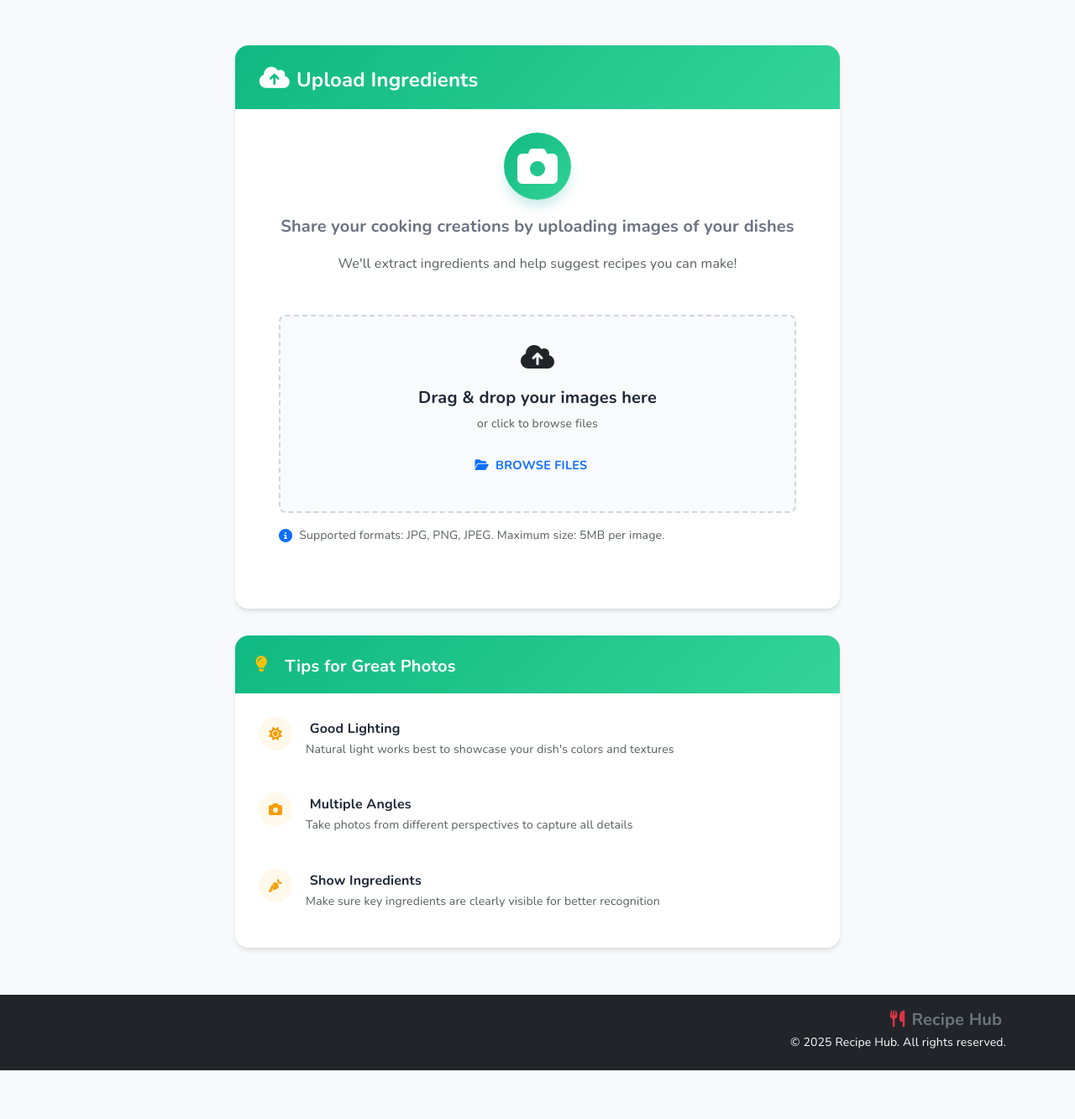
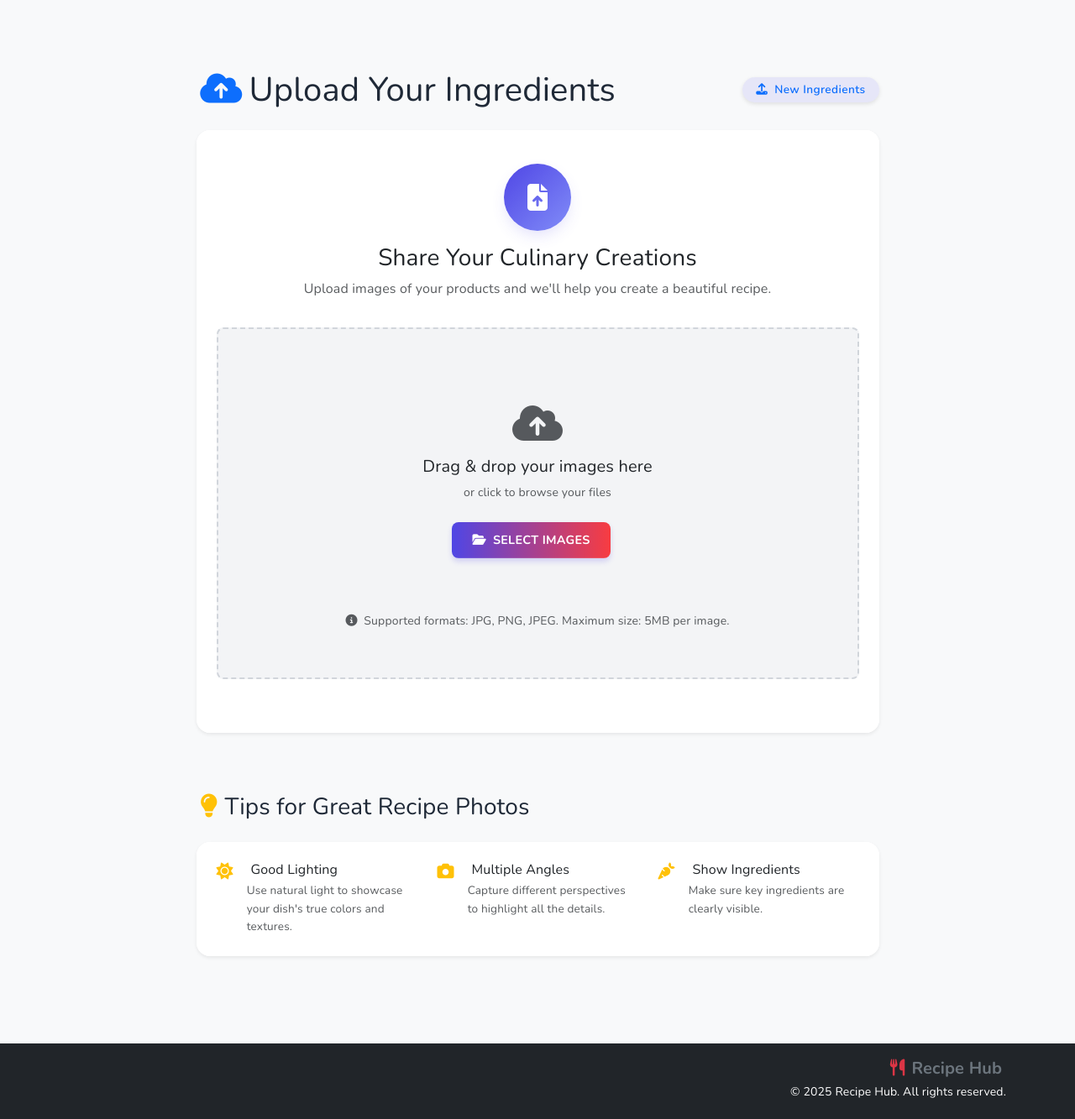
Before and after one commit to vladbortnik/recipe-web-app, a Flask app: page /upload in a window 1280 px wide. Shown: the part 72-1405 px from the top of the page at 84% size. Before the commit the page ends 1347 px from the top, so only its background shows below. Run offline with Flask 3, Linux system fonts and the light colour scheme; the visitor is signed in with stand-in values (Sample User, id 1); some libraries are stand-ins or nearby versions.

Commit message:
feat: new website UI

```diff
--- a/app/templates/upload.html
+++ b/app/templates/upload.html
@@ -1,105 +1,122 @@
-<!-- templates/upload.html -->
 {% extends "layout.html" %}
 
-{% block title %} Upload | Recipe Hub {% endblock %}
+{% block title %}Upload Ingredients | Recipe Hub{% endblock %}
 
 {% block content %}
-<div class="container mt-4">
-   <div class="row">
-      <div class="col-lg-8 mx-auto" data-aos="fade-up" data-aos-duration="800">
-         <div class="card">
-            <div class="card-header">
-               <h4 class="mb-0"><i class="fas fa-cloud-upload-alt me-2"></i>Upload Ingredients</h4>
-            </div>
-            <div class="card-body">
-               <div class="text-center mb-4">
-                  <div class="upload-icon-container mb-3">
-                     <i class="fas fa-camera fa-3x"></i>
-                  </div>
-                  <p class="lead fw-bold">Share your cooking creations by uploading images of your dishes</p>
-                  <p class="text-muted">We'll extract ingredients and help suggest recipes you can make!</p>
+<div class="container py-5 py-lg-7">
+    <div class="row justify-content-center">
+        <div class="col-lg-10 col-xl-9" data-aos="fade-up" data-aos-duration="800">
+            <!-- Upload Section Header -->
+            <div class="d-flex justify-content-between align-items-center mb-4">
+                <h2 class="h1 mb-0">
+                    <i class="fas fa-cloud-upload-alt text-primary me-2"></i>Upload Your Ingredients
+                </h2>
+                <span class="badge bg-soft-primary text-primary px-3 py-2 rounded-pill">
+                    <i class="fas fa-upload me-1"></i> New Ingredients
+                </span>
             </div>
 
-               <form method="POST" enctype="multipart/form-data" class="p-md-4 p-3">
+            <!-- Main Upload Card -->
+            <div class="card border-0 shadow-sm mb-4">
+                <div class="card-body p-4">
+                    <div class="text-center py-3">
+                        <div class="upload-icon-container mx-auto mb-3">
+                            <i class="fas fa-file-upload fa-2x"></i>
+                        </div>
+                        <h3 class="h3 mb-2">Share Your Culinary Creations</h3>
+                        <p class="text-muted mb-3">Upload images of your products and we'll help you create a beautiful recipe.</p>
+                    </div>
+
+                    <form method="POST" enctype="multipart/form-data" class="needs-validation" novalidate>
                         {{ form.hidden_tag() }}
 
-                  <div class="form-group mb-4">
-                     <div class="file-upload-wrapper">
-                        <div class="file-upload-message">
-                           <i class="fas fa-cloud-upload-alt fa-2x mb-3"></i>
-                           <h5 class="mb-2">Drag & drop your images here</h5>
-                           <p class="mb-3 text-muted small">or click to browse files</p>
-                           <label for="{{ form.images.id }}" class="btn btn-outline-primary btn-sm px-4">
-                              <i class="fas fa-folder-open me-2"></i>Browse Files
+                        <div class="file-upload-wrapper mb-4" data-aos="fade-up" data-aos-delay="100">
+                            <div class="file-upload-message p-5 text-center">
+                                <i class="fas fa-cloud-upload-alt fa-3x text-muted mb-3"></i>
+                                <h4 class="h5 mb-2">Drag & drop your images here</h4>
+                                <p class="text-muted small mb-4">or click to browse your files</p>
+                                <label for="{{ form.images.id }}" class="btn btn-primary px-4">
+                                    <i class="fas fa-folder-open me-2"></i>Select Images
                                 </label>
-                        </div>
                                 {{ form.images(class="form-control visually-hidden", multiple=True, id="uploadInput") }}
                             </div>
+
                             {% if form.images.errors %}
-                        <div class="invalid-feedback d-block mt-2">
+                                <div class="invalid-feedback d-block mt-3">
                                     {% for error in form.images.errors %}
-                              <div class="alert alert-danger py-2 px-3">
-                                 <i class="fas fa-exclamation-circle me-1"></i>{{ error }}
+                                        <div class="alert alert-danger py-2 px-3 d-flex align-items-center">
+                                            <i class="fas fa-exclamation-circle me-2"></i>
+                                            <span>{{ error }}</span>
                                         </div>
                                     {% endfor %}
                                 </div>
                             {% endif %}
-                     <div class="upload-info mt-3">
-                        <div class="d-flex align-items-center">
-                           <i class="fas fa-info-circle me-2 text-primary"></i>
-                           <span class="small text-muted">Supported formats: JPG, PNG, JPEG. Maximum size: 5MB per image.</span>
-                        </div>
+
+                            <div class="text-center mt-3">
+                                <p class="small text-muted">
+                                    <i class="fas fa-info-circle me-1"></i>
+                                    Supported formats: JPG, PNG, JPEG. Maximum size: 5MB per image.
+                                </p>
                             </div>
                         </div>
 
-                  <div id="imagePreview" class="mb-4 row g-3" style="display: none;">
+                        <div id="imagePreview" class="row g-3 mb-4" style="display: none;">
                             <!-- Image previews will be inserted here by JavaScript -->
                         </div>
 
-                  <div class="d-flex justify-content-between mt-4">
-                     <button type="button" id="clearButton" class="btn btn-outline-secondary" style="display: none;">
+                        <div class="d-flex flex-column flex-sm-row justify-content-between align-items-center mt-4 pt-3">
+                            <button type="button" id="clearButton" class="btn btn-outline-secondary mb-3 mb-sm-0" style="display: none;">
                                 <i class="fas fa-times me-2"></i>Clear All
                             </button>
-                     <div class="ms-auto">
-                        {{ form.submit(class="btn btn-primary btn-lg px-4", id="submitButton", style="display: none;") }}
-                     </div>
+                            {{ form.submit(class="btn btn-primary px-4 ms-sm-auto", id="submitButton", style="display: none;") }}
                         </div>
                     </form>
                 </div>
             </div>
 
-         <div class="card mt-4" data-aos="fade-up" data-aos-delay="200">
-            <div class="card-header bg-light d-flex align-items-center">
-               <i class="fas fa-lightbulb text-warning me-3 fa-lg"></i>
-               <h5 class="mb-0">Tips for Great Photos</h5>
+            <!-- Tips Section Header -->
+            <div class="d-flex justify-content-between align-items-center mb-4 mt-5 pt-4" data-aos="fade-up" data-aos-delay="150">
+                <h2 class="h3 mb-0">
+                    <i class="fas fa-lightbulb text-warning me-2"></i>Tips for Great Recipe Photos
+                </h2>
             </div>
-            <div class="card-body">
-               <div class="tips-container">
-                  <div class="tip-item">
-                     <div class="tip-icon">
-                        <i class="fas fa-sun"></i>
+
+            <!-- Tips Card -->
+            <div class="card border-0 shadow-sm" data-aos="fade-up" data-aos-delay="200">
+                <div class="card-body p-4">
+                    <div class="row g-4">
+                        <div class="col-md-4">
+                            <div class="d-flex">
+                                <div class="me-3 text-warning">
+                                    <i class="fas fa-sun fa-lg"></i>
                                 </div>
-                     <div class="tip-content">
-                        <h6>Good Lighting</h6>
-                        <p class="small text-muted">Natural light works best to showcase your dish's colors and textures</p>
+                                <div>
+                                    <h4 class="h6 mb-1">Good Lighting</h4>
+                                    <p class="small text-muted mb-0" style="font-size: 0.85rem;">Use natural light to showcase your dish's true colors and textures.</p>
                                 </div>
                             </div>
-                  <div class="tip-item">
-                     <div class="tip-icon">
-                        <i class="fas fa-camera"></i>
                         </div>
-                     <div class="tip-content">
-                        <h6>Multiple Angles</h6>
-                        <p class="small text-muted">Take photos from different perspectives to capture all details</p>
+                        <div class="col-md-4">
+                            <div class="d-flex">
+                                <div class="me-3 text-warning">
+                                    <i class="fas fa-camera fa-lg"></i>
+                                </div>
+                                <div>
+                                    <h4 class="h6 mb-1">Multiple Angles</h4>
+                                    <p class="small text-muted mb-0" style="font-size: 0.85rem;">Capture different perspectives to highlight all the details.</p>
                                 </div>
                             </div>
-                  <div class="tip-item">
-                     <div class="tip-icon">
-                        <i class="fas fa-carrot"></i>
                         </div>
-                     <div class="tip-content">
-                        <h6>Show Ingredients</h6>
-                        <p class="small text-muted">Make sure key ingredients are clearly visible for better recognition</p>
+                        <div class="col-md-4">
+                            <div class="d-flex">
+                                <div class="me-3 text-warning">
+                                    <i class="fas fa-carrot fa-lg"></i>
+                                </div>
+                                <div>
+                                    <h4 class="h6 mb-1">Show Ingredients</h4>
+                                    <p class="small text-muted mb-0" style="font-size: 0.85rem;">Make sure key ingredients are clearly visible.</p>
+                                </div>
+                            </div>
                         </div>
                     </div>
                 </div>
@@ -110,75 +127,124 @@
 </div>
 
 <style>
-   /* Custom styles for upload page */
+/* Upload Page Specific Styles */
 .upload-icon-container {
     width: 80px;
     height: 80px;
-      margin: 0 auto;
-      background: linear-gradient(135deg, var(--secondary-color), var(--secondary-light));
+    margin: 0 auto 1rem;
+    background: linear-gradient(135deg, var(--primary-color), var(--primary-light));
     border-radius: 50%;
     display: flex;
     align-items: center;
     justify-content: center;
     color: white;
-      box-shadow: 0 10px 15px -3px rgba(56, 178, 172, 0.3);
+    box-shadow: 0 8px 20px -5px rgba(79, 70, 229, 0.2);
+    transition: all 0.3s ease;
+}
+
+.upload-icon-container:hover {
+    background: linear-gradient(135deg, var(--primary-light), var(--primary-dark));
+    transform: translateY(-3px);
+    box-shadow: 0 15px 30px -5px rgba(79, 70, 229, 0.3);
+}
+
+.upload-icon-container:hover {
+    transform: translateY(-3px);
+    box-shadow: 0 15px 30px -5px rgba(79, 70, 229, 0.3);
 }
 
 .file-upload-wrapper {
-      border: 2px dashed #d1d5db;
+    border: 2px dashed var(--gray-300);
     border-radius: var(--border-radius);
-      padding: 2rem;
+    padding: 2.5rem 1.5rem;
     text-align: center;
     transition: all 0.3s ease;
-      background-color: #f8fafc;
+    background-color: var(--gray-100);
+    position: relative;
+    overflow: hidden;
+    margin-bottom: 1.5rem;
 }
 
-   .file-upload-wrapper:hover, .file-upload-wrapper.dragover {
-      border-color: var(--secondary-color);
-      background-color: rgba(56, 178, 172, 0.05);
+.file-upload-wrapper:hover,
+.file-upload-wrapper.dragover {
+    border-color: var(--primary-color);
+    background-color: rgba(79, 70, 229, 0.03);
+    box-shadow: 0 0 0 2px rgba(79, 70, 229, 0.1);
 }
 
 .file-upload-message {
     cursor: pointer;
+    position: relative;
+    z-index: 2;
 }
 
-   /* Tips styling */
-   .tips-container {
-      display: flex;
-      flex-direction: column;
-      gap: 1.5rem;
+/* Image Preview Styles */
+.preview-container {
+    position: relative;
+    border-radius: var(--border-radius);
+    overflow: hidden;
+    box-shadow: 0 2px 8px rgba(0, 0, 0, 0.1);
+    transition: transform 0.3s ease, box-shadow 0.3s ease;
+    height: 180px;
 }
 
-   .tip-item {
-      display: flex;
-      align-items: flex-start;
-      transition: transform 0.3s ease;
+.preview-container:hover {
+    transform: translateY(-3px);
+    box-shadow: 0 5px 15px rgba(0, 0, 0, 0.15);
 }
 
-   .tip-item:hover {
-      transform: translateX(5px);
+.preview-image {
+    width: 100%;
+    height: 100%;
+    object-fit: cover;
 }
 
-   .tip-icon {
-      width: 40px;
-      height: 40px;
+.preview-overlay {
+    position: absolute;
+    bottom: 0;
+    left: 0;
+    right: 0;
+    background: linear-gradient(to top, rgba(0,0,0,0.7), transparent);
+    padding: 1rem;
+    color: white;
+    font-size: 0.85rem;
+}
+
+.preview-remove {
+    position: absolute;
+    top: 0.5rem;
+    right: 0.5rem;
+    width: 28px;
+    height: 28px;
     border-radius: 50%;
-      background-color: rgba(255, 197, 61, 0.1);
+    background: rgba(255, 255, 255, 0.9);
+    color: var(--danger-color);
     display: flex;
     align-items: center;
     justify-content: center;
-      margin-right: 1rem;
-      color: var(--accent-color);
-      flex-shrink: 0;
+    cursor: pointer;
+    transition: all 0.2s ease;
 }
 
-   .tip-content {
-      flex-grow: 1;
+.preview-remove:hover {
+    background: white;
+    transform: scale(1.1);
 }
 
-   .tip-content h6 {
-      margin-bottom: 0.25rem;
-      font-weight: 700;
+/* Responsive Adjustments */
+@media (max-width: 767.98px) {
+    .upload-icon-container {
+        width: 80px;
+        height: 80px;
+    }
+
+    .file-upload-wrapper {
+        padding: 1.5rem 1rem;
+    }
+
+    .preview-container {
+        height: 150px;
+    }
 }
 </style>
 
```
Also changed, not shown: app/templates/dashboard.html (+4 -4 lines), app/templates/index.html (+4 -4 lines). Lines whose indentation alone changed are shown as unchanged.
